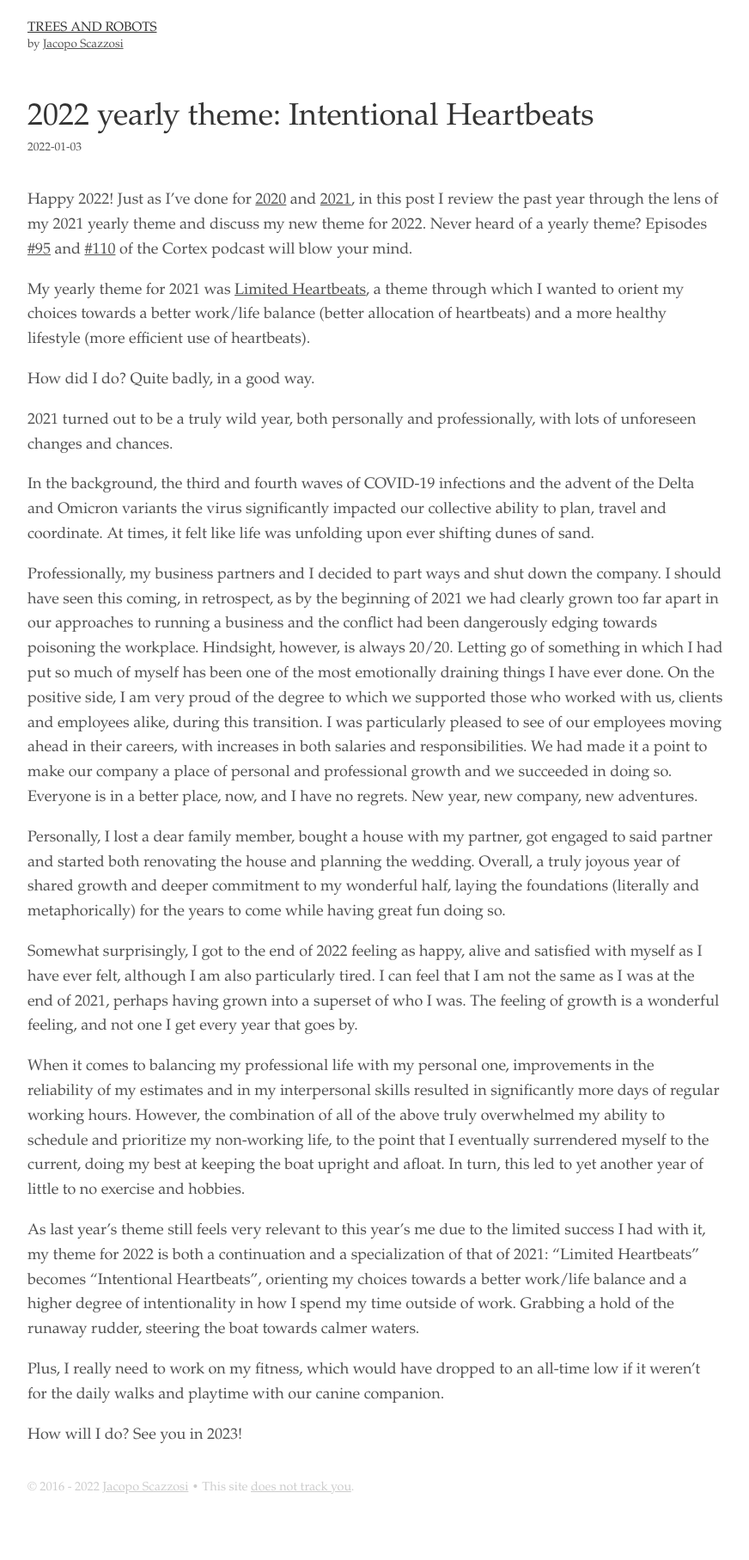
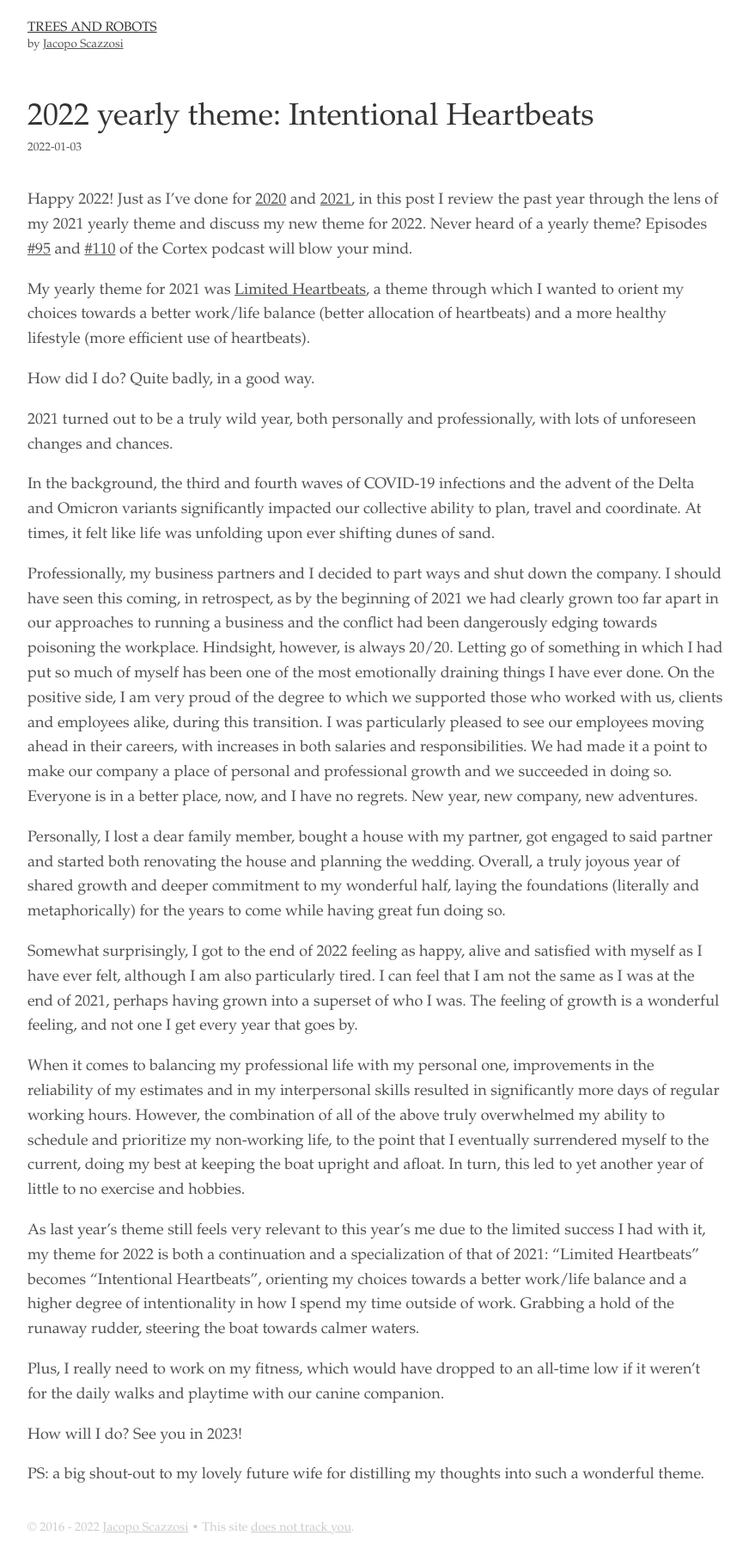
Before and after one commit to jacoscaz/treesandrobots.github.io, a Jekyll site: the page built from _posts/2022-01-03-yearly-theme-2022-year-of-intentional-heartbeats.md, in a window 1280 px wide. Shown: the whole page at 86% size, without its empty margins (203-1075 px from the left). Built offline with Jekyll 4.4.1, drawn with Linux system fonts in a browser that asks for light colours; before the commit the page ends 1769 px from its top, so only the background shows below that.

Commit message:
adds shout-out to partner

```diff
--- a/_posts/2022-01-03-yearly-theme-2022-year-of-intentional-heartbeats.md
+++ b/_posts/2022-01-03-yearly-theme-2022-year-of-intentional-heartbeats.md
@@ -11,9 +11,9 @@ How did I do? Quite badly, in a good way.
 
 2021 turned out to be a truly wild year, both personally and professionally, with lots of unforeseen changes and chances.
 
-In the background, the third and fourth waves of COVID-19 infections and the advent of the Delta and Omicron variants the virus significantly impacted our collective ability to plan, travel and coordinate. At times, it felt like life was unfolding upon ever shifting dunes of sand.
+In the background, the third and fourth waves of COVID-19 infections and the advent of the Delta and Omicron variants significantly impacted our collective ability to plan, travel and coordinate. At times, it felt like life was unfolding upon ever shifting dunes of sand.
 
-Professionally, my business partners and I decided to part ways and shut down the company. I should have seen this coming, in retrospect, as by the beginning of 2021 we had clearly grown too far apart in our approaches to running a business and the conflict had been dangerously edging towards poisoning the workplace. Hindsight, however, is always 20/20. Letting go of something in which I had put so much of myself has been one of the most emotionally draining things I have ever done. On the positive side, I am very proud of the degree to which we supported those who worked with us, clients and employees alike, during this transition. I was particularly pleased to see of our employees moving ahead in their careers, with increases in both salaries and responsibilities. We had made it a point to make our company a place of personal and professional growth and we succeeded in doing so. Everyone is in a better place, now, and I have no regrets. New year, new company, new adventures.
+Professionally, my business partners and I decided to part ways and shut down the company. I should have seen this coming, in retrospect, as by the beginning of 2021 we had clearly grown too far apart in our approaches to running a business and the conflict had been dangerously edging towards poisoning the workplace. Hindsight, however, is always 20/20. Letting go of something in which I had put so much of myself has been one of the most emotionally draining things I have ever done. On the positive side, I am very proud of the degree to which we supported those who worked with us, clients and employees alike, during this transition. I was particularly pleased to see our employees moving ahead in their careers, with increases in both salaries and responsibilities. We had made it a point to make our company a place of personal and professional growth and we succeeded in doing so. Everyone is in a better place, now, and I have no regrets. New year, new company, new adventures.
 
 Personally, I lost a dear family member, bought a house with my partner, got engaged to said partner and started both renovating the house and planning the wedding. Overall, a truly joyous year of shared growth and deeper commitment to my wonderful half, laying the foundations (literally and metaphorically) for the years to come while having great fun doing so.
 
@@ -27,6 +27,8 @@ Plus, I really need to work on my fitness, which would have dropped to an all-ti
 
 How will I do? See you in 2023!
 
+PS: a big shout-out to my lovely future wife for distilling my thoughts into such a wonderful theme.
+
 [1]: https://treesandrobots.com/2020/12/yearly-theme-2021-year-of-limited-heartbeats.html
 [2]: https://treesandrobots.com/2020/01/yearly-theme-2020-system-consolidation.html
 [3]: https://www.relay.fm/cortex/110
```
